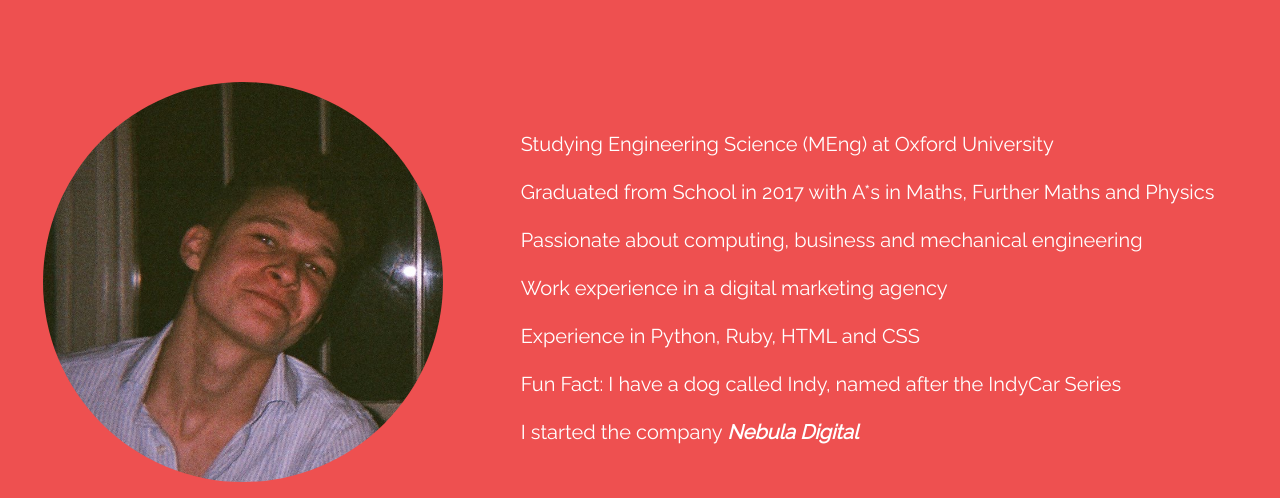
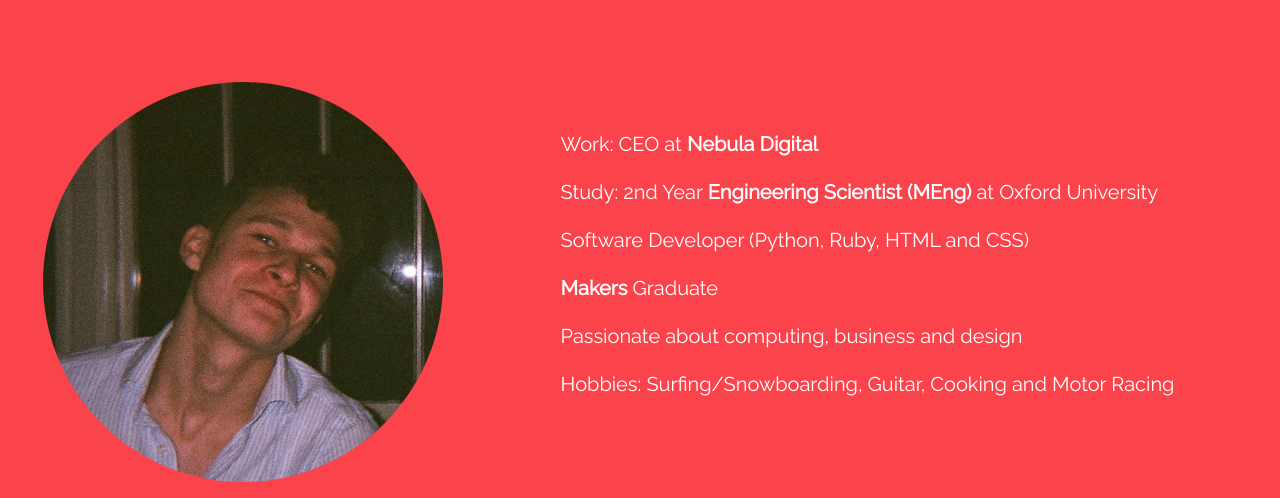
Before and after one commit to GeorgeDrayson/Personal-Website, a plain HTML site: page index.html in a window 1280 px wide. Shown: the part 61-559 px from the top of the page. Drawn offline with Linux system fonts and the light colour scheme.

Commit message:
Added changes to text and changed background

```diff
--- a/index.html
+++ b/index.html
@@ -9,10 +9,6 @@
 <body>
 
   <div id="nav">
-    <div class="logo">
-      <h1 id="title"><a href="index.html">George Drayson</a></h1>
-    </div>
-
     <ul class="navigation">
       <li><a class="link" href="index.html">Home</a></li>
       <li><a class="link" href="project.html">  About Me</a></li>
@@ -26,19 +22,17 @@
   <div class="list">
   <ul class="about_list">
 
-    <li>Studying Engineering Science (MEng) at Oxford University</li><br>
+    <li> Work: CEO at <a href="https://nebuladigital.co.uk/"  target="_blank">Nebula Digital</a></li><br>
 
-    <li>Graduated from School in 2017 with A*s in Maths, Further Maths and Physics </li><br>
+    <li>Study: 2nd Year <a href="http://www.ox.ac.uk/admissions/undergraduate/courses-listing/engineering-science"  target="_blank">Engineering Scientist (MEng)</a> at Oxford University</li><br>
 
-      <li> Passionate about computing, business and mechanical engineering </li><br>
+    <li>Software Developer (Python, Ruby, HTML and CSS)</li><br>
 
-      <li> Work experience in a digital marketing agency </li><br>
+    <li><a href="https://makers.tech/"  target="_blank">Makers</a> Graduate</li><br>
 
-      <li> Experience in Python, Ruby, HTML and CSS </li><br>
+    <li> Passionate about computing, business and design </li><br>
 
-      <li> Fun Fact: I have a dog called Indy, named after the IndyCar Series </li><br>
-
-      <li> I started the company <a href="http://www.nebuladigital.io/"  target="_blank"><em>Nebula Digital</em></a></li><br>
+    <li>Hobbies: Surfing/Snowboarding, Guitar, Cooking and Motor Racing   </li><br>
 
   </ul>
   </div>
--- a/main.css
+++ b/main.css
@@ -8,17 +8,8 @@ a:hover, a:active {
   color: white;
 }
 
-.about_list a:link, .about_list a:visited {
-  text-decoration: none;
-  color: white;
+.about_list a {
   font-weight: bold;
-}
-
-
-.about_list a:hover, .about_list a:active {
-    text-decoration: underline;
-    color: white;
-    font-weight: bold;
 }
 
 .logo {
@@ -125,7 +116,7 @@ img[src="./images/oxford-logo.png"] {
 body {
   font-family: 'Raleway', sans-serif;
   text-align: center;
-  background-color: #EE5050;
+  background-color: #FA434B;
   color: white;
 }
 
```
